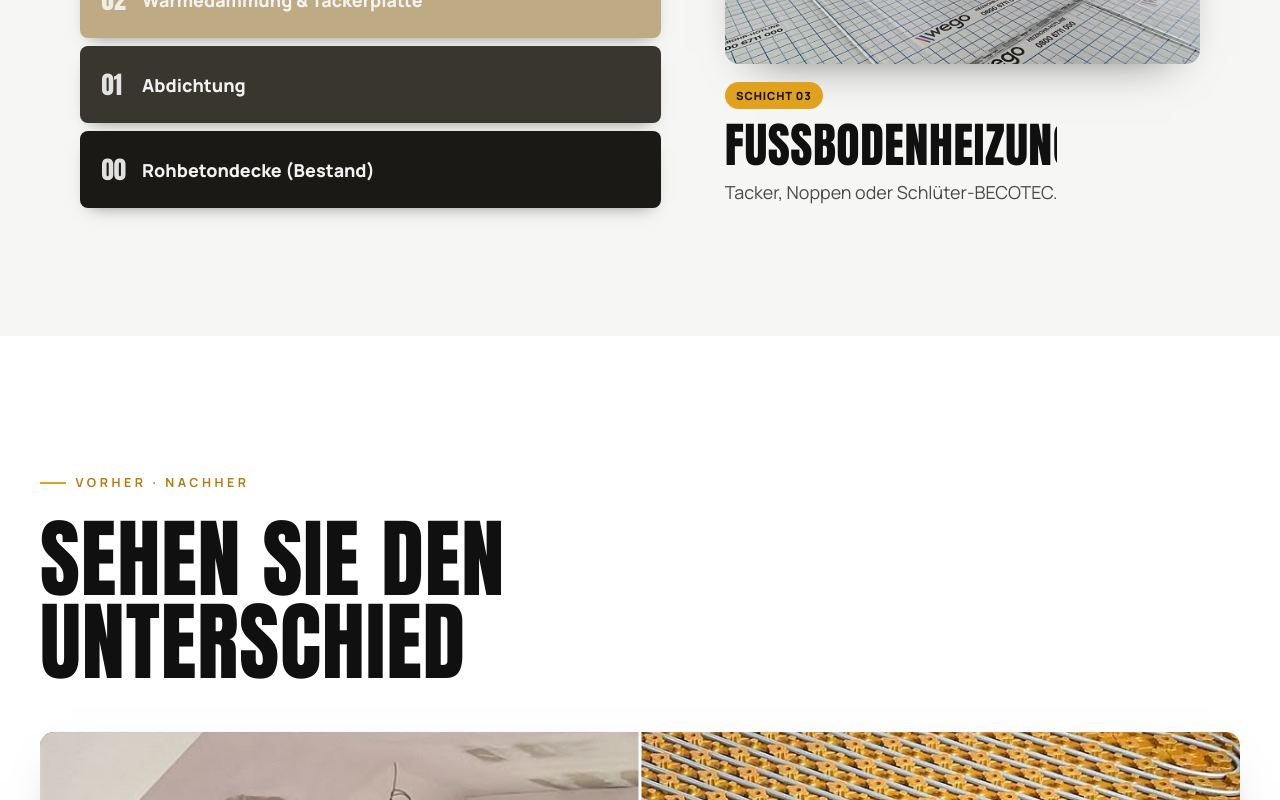
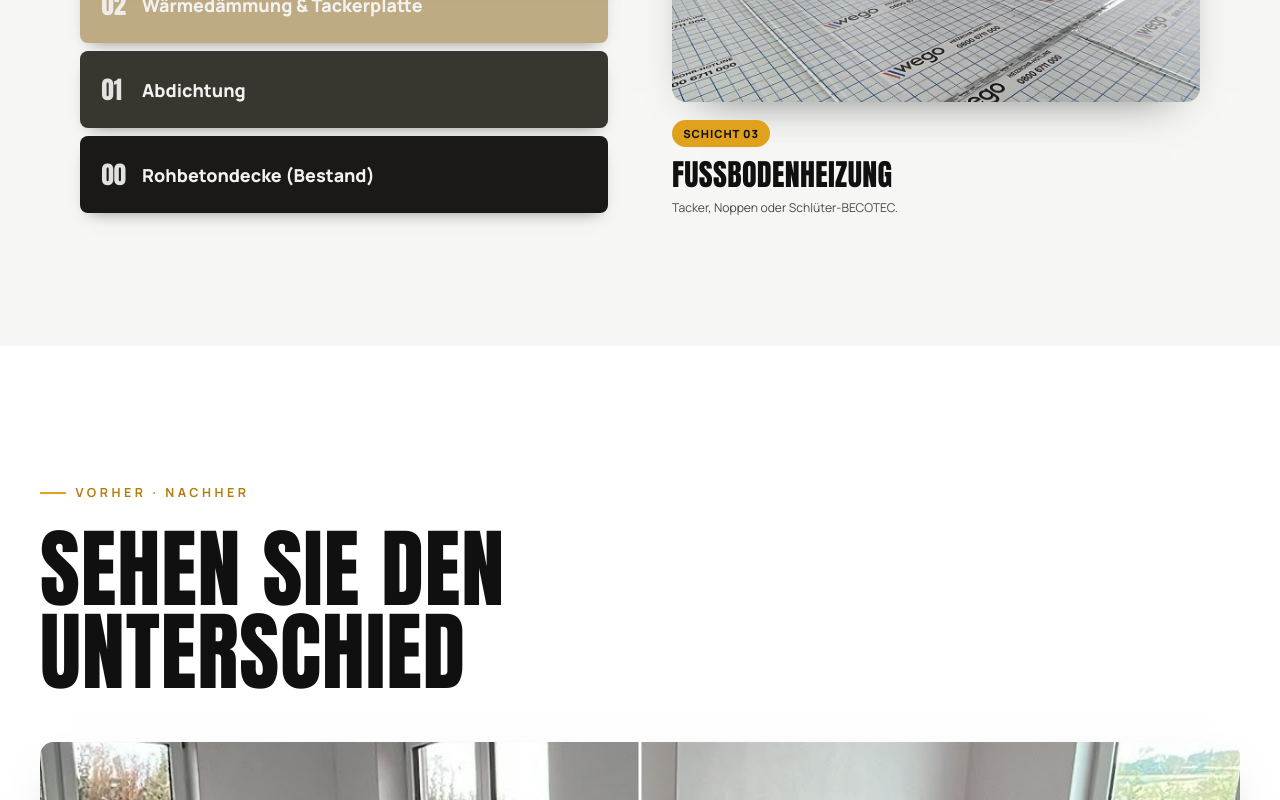
Before and after one commit to metur100/Kaymak.Bau, a React (Vite) app: page / in a window 1280 px wide. Shown: the part 3460-4260 px from the top of the page. Built offline with nearby package versions, Linux system fonts and the light colour scheme.

Commit message:
Add pipeline

```diff
--- a/src/components/LayerModel.css
+++ b/src/components/LayerModel.css
@@ -1,4 +1,4 @@
-.lm { display: grid; grid-template-columns: 1.1fr .9fr; gap: clamp(1.5rem, 5vw, 4rem); align-items: center; }
+.lm { display: grid; grid-template-columns: 1fr 1fr; gap: clamp(1.5rem, 5vw, 4rem); align-items: center; }
 .lm__stack { display: flex; flex-direction: column; gap: 8px; perspective: 1200px; transform-style: preserve-3d; }
 .lm__row {
   --c: #999; --i: 0;
@@ -30,20 +30,14 @@
 
 .lm__title {
   margin: .82rem 0 .6rem;
-  font-size: clamp(2rem, 4vw, 3rem);
-  max-width: 14ch;
-  display: -webkit-box;
-  -webkit-line-clamp: 2;
-  -webkit-box-orient: vertical;
-  overflow: hidden;
+  font-size: clamp(1.28rem, 2.35vw, 2.35rem);
+  max-width: none;
+  white-space: nowrap;
 }
 .lm__info p {
-  max-width: 34ch;
-  font-size: 1.12rem;
-  display: -webkit-box;
-  -webkit-line-clamp: 2;
-  -webkit-box-orient: vertical;
-  overflow: hidden;
+  max-width: none;
+  font-size: clamp(.74rem, .95vw, .98rem);
+  white-space: nowrap;
 }
 
 @media (max-width: 820px) {
--- a/src/pages/Home.tsx
+++ b/src/pages/Home.tsx
@@ -56,7 +56,7 @@ export default function Home() {
           <span className="kicker">Vorher · Nachher</span>
           <h2>Sehen Sie den Unterschied</h2>
         </div>
-        <div className="reveal"><BeforeAfter before={projects[0].before} after={projects[0].after} /></div>
+        <div className="reveal"><BeforeAfter before="/1.jpeg" after="/2.jpeg" /></div>
       </section>
 
       <section className="section section--panel">
```
Also changed, not shown: 1 other file (tests, documents, lock files or other folders).
